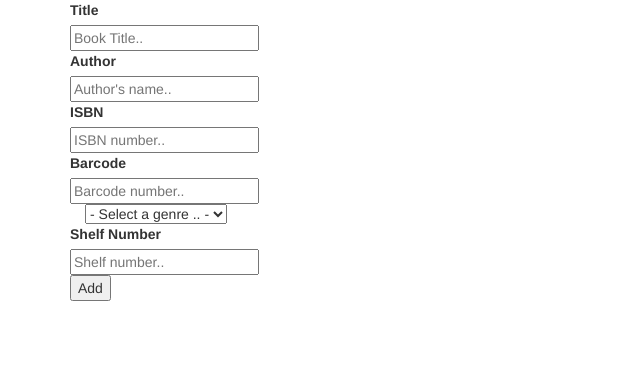
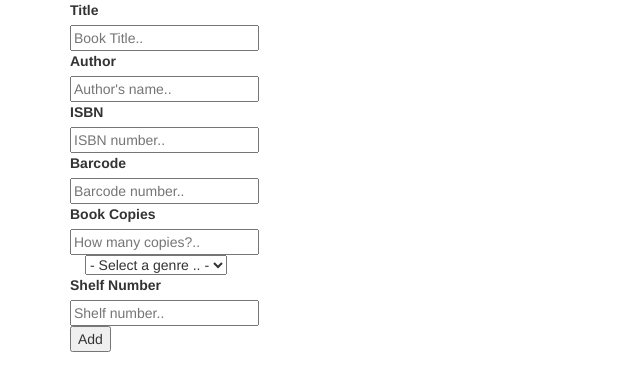
Before and after one commit to akters/bangkokbookstore, a PHP site: page /Add_Book.php in a window 1280 px wide. Shown: the part 233-624 px from the top of the page, without its empty margins (0-640 px from the left). Run offline with PHP 8.4, Linux system fonts and the light colour scheme.

Commit message:
Update Add_Book.php

```diff
--- a/Add_Book.php
+++ b/Add_Book.php
@@ -56,6 +56,7 @@
         <input type="text" id="Title" name="Title" placeholder="Book Title..">
       </div>
     </div>
+
     <div class="row">
       <div class="col-25">
         <label for="Author">Author</label>
@@ -64,6 +65,7 @@
         <input type="text" id="Author" name="Author" placeholder="Author's name..">
       </div>
     </div>
+
      <div class="row">
       <div class="col-25">
         <label for="ISBN">ISBN</label>
@@ -82,6 +84,14 @@
       </div>
     </div>
 
+      <div class="row">
+      <div class="col-25">
+        <label for="Book_Copy_Num">Book Copies</label>
+      </div>
+      <div class="col-75">
+        <input type="Number" id="Book_Copy_Num" name="Book_Copy_Num" placeholder="How many copies?..">
+      </div>
+    </div>
 
 <select name="Type_num">
 <option>- Select a genre .. -</option>
@@ -92,6 +102,7 @@
 <option value="47">Novel</option>
 </select>
 
+
     <div class="row">
       <div class="col-25">
         <label for="Shelf_num">Shelf Number</label>
@@ -101,6 +112,7 @@
       </div>
     </div>
 
+
     <div class="row">
       <input type="submit" value="Add">
     </div>
```
